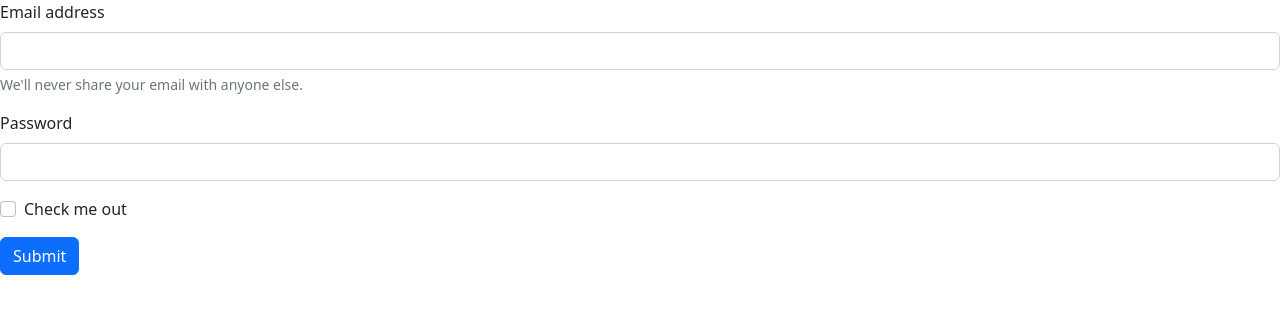
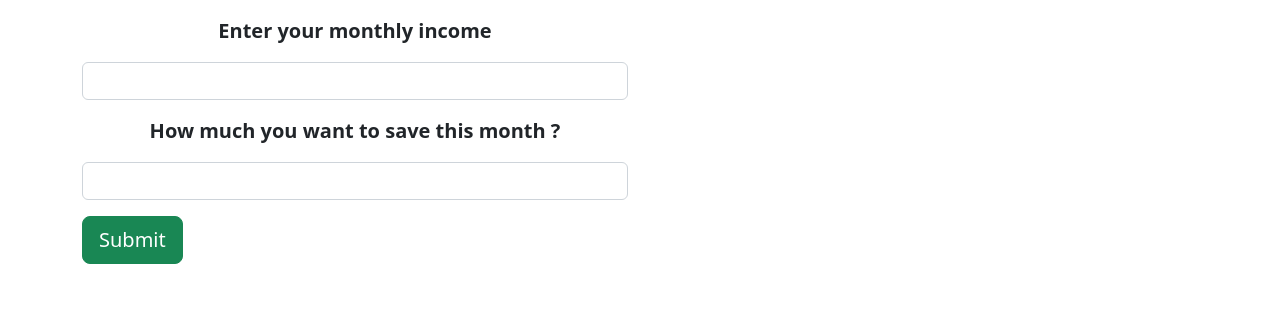
Before and after one commit to GTomkowski/GTomkowski, a plain HTML site: page index.html in a window 1280 px wide. Drawn offline with nearby package versions, Linux system fonts and the light colour scheme.

Commit message:
created submit panel for expense app using bootstrap

```diff
--- a/index.html
+++ b/index.html
@@ -13,22 +13,30 @@
 </head>
 
 <body>
-    <form>
-        <div class="mb-3">
-          <label for="exampleInputEmail1" class="form-label">Email address</label>
-          <input type="email" class="form-control" id="exampleInputEmail1" aria-describedby="emailHelp">
-          <div id="emailHelp" class="form-text">We'll never share your email with anyone else.</div>
+    <form class="container">
+        <div class="row ">
+            <div class="col">
+                <div class="mb-3">
+                    <!-- <label for="exampleInputEmail1" class="form-label">Email address</label> -->
+                    <p class="lead mt-3 text-center fw-semibold">Enter your monthly income</p>
+                    <input type="income" class="form-control">
+                    <!-- <div id="emailHelp" class="form-text">It is confidential how much you earn.</div> -->
+                </div>
+                <div class="mb-3">
+                    <p class="lead mt-3 text-center fw-semibold">How much you want to save this month ?</p>
+                    <!-- <label for="exampleInputPassword1" class="form-label">Password</label> -->
+                    <input type="savings" class="form-control">
+                </div>
+                <div class="mb-3 custom-flex">
+                    <button class="btn btn-success btn-lg outline jcc">Submit</button>
+
+                </div>
+            </div>
+            <div class="col">
+
+            </div>
         </div>
-        <div class="mb-3">
-          <label for="exampleInputPassword1" class="form-label">Password</label>
-          <input type="password" class="form-control" id="exampleInputPassword1">
-        </div>
-        <div class="mb-3 form-check">
-          <input type="checkbox" class="form-check-input" id="exampleCheck1">
-          <label class="form-check-label" for="exampleCheck1">Check me out</label>
-        </div>
-        <button type="submit" class="btn btn-primary">Submit</button>
-      </form>
+    </form>
     </div>
 
     <script src="https://cdn.jsdelivr.net/npm/bootstrap@5.2.0-beta1/dist/js/bootstrap.bundle.min.js"
--- a/main.css
+++ b/main.css
@@ -0,0 +1,8 @@
+.custom-flex {
+    display: flex;
+}
+
+
+.jcc {
+justify-content: center;
+}
```
